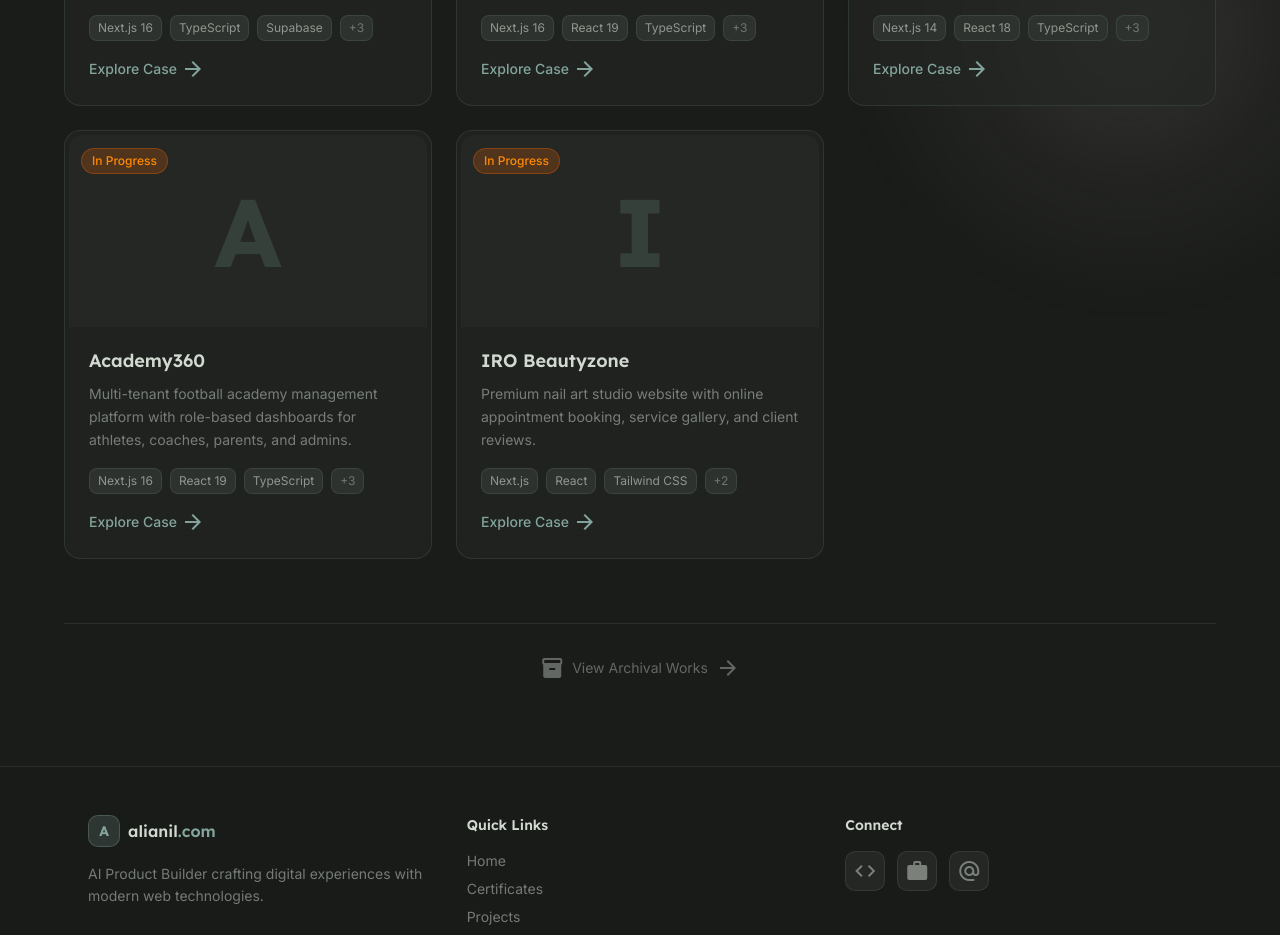
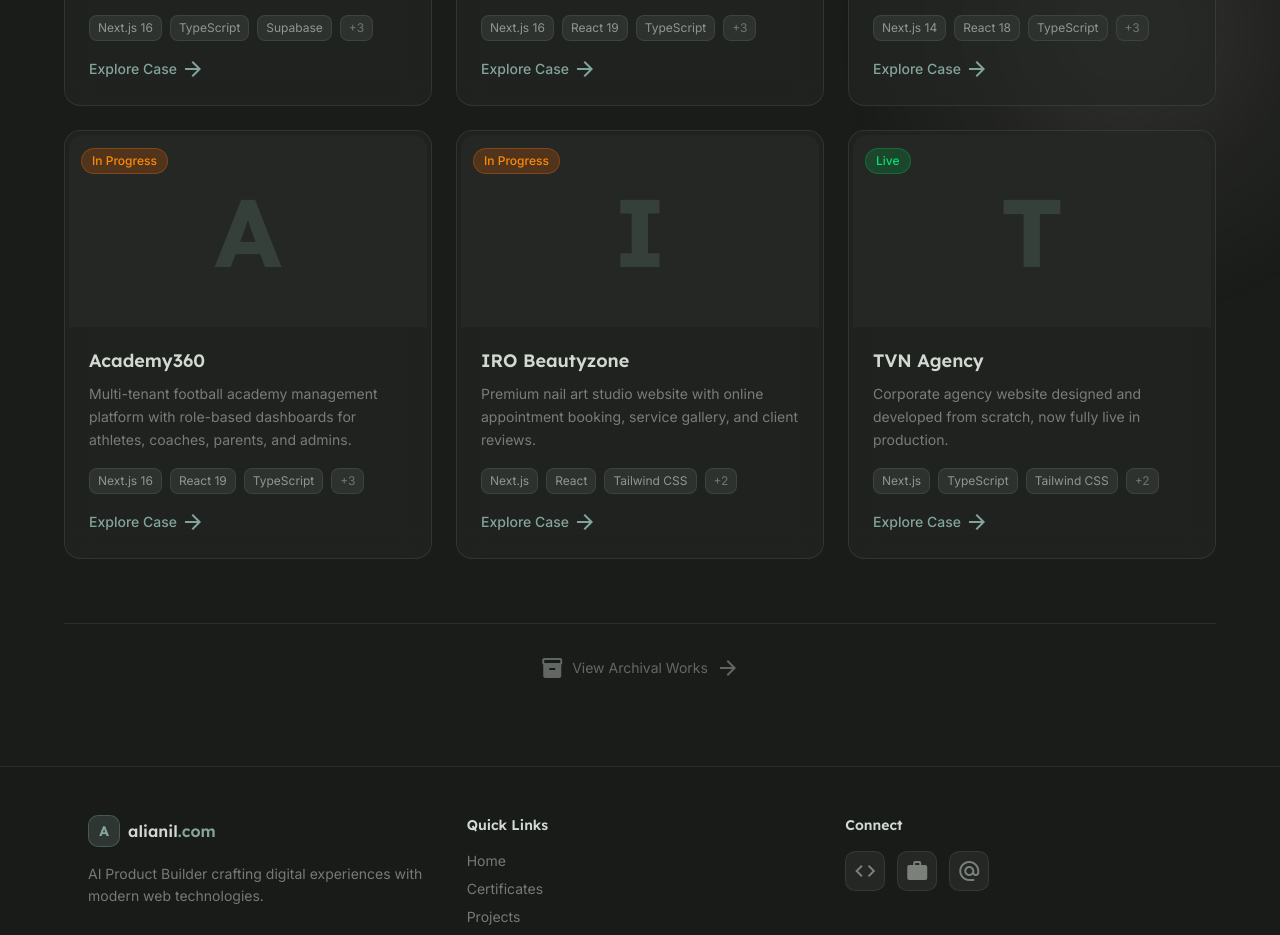
Before and after one commit to alianilalan7-lgtm/portfolioanil, a Next.js app: page /en/projects in a window 1280 px wide. Shown: the part 680-1615 px from the top of the page. Built offline with nearby package versions, Linux system fonts and the light colour scheme.

Commit message:
Add TVN agency project entry

```diff
--- a/src/app/[locale]/projects/[slug]/page.tsx
+++ b/src/app/[locale]/projects/[slug]/page.tsx
@@ -154,6 +154,7 @@ function ProjectDetailContent({
                   gozcu: "bg-[#f0f4f8]",
                   academy360: "bg-[#2bae7e]",
                   "iro-beautyzone": "bg-[#9a8174]",
+                  "tvn-agency": "bg-black",
                 }[project.slug] || "bg-forest-lighter"
               }`}>
                 {project.image ? (
@@ -168,6 +169,7 @@ function ProjectDetailContent({
                         gozcu: "object-contain p-3",
                         academy360: "object-contain p-8",
                         "iro-beautyzone": "object-contain p-6",
+                        "tvn-agency": "object-contain p-6",
                       }[project.slug] || "object-cover"
                     }`}
                     sizes="(max-width: 1024px) 100vw, 66vw"
--- a/src/app/globals.css
+++ b/src/app/globals.css
@@ -84,6 +84,17 @@
 .glass-card-hover:hover {
   border-color: rgba(132, 165, 157, 0.35);
   box-shadow: 0 0 30px rgba(132, 165, 157, 0.08);
+}
+
+/* Enhanced desktop glow card */
+.glass-card-glow {
+  transition: all 0.3s ease;
+}
+
+.glass-card-glow:hover {
+  border-color: rgba(132, 165, 157, 0.35);
+  box-shadow: 0 0 40px rgba(132, 165, 157, 0.15), 0 0 80px rgba(132, 165, 157, 0.05);
+  transform: translateY(-2px);
 }
 
 /* Ping animation for "Available" badge */
--- a/src/components/HeroSection.tsx
+++ b/src/components/HeroSection.tsx
@@ -7,8 +7,8 @@ export default function HeroSection() {
   const t = useTranslations("Hero");
 
   return (
-    <section className="pt-32 pb-20 px-6">
-      <div className="max-w-6xl mx-auto grid grid-cols-1 md:grid-cols-2 gap-12 items-center">
+    <section className="pt-32 pb-20 px-6 xl:pt-40 xl:pb-28">
+      <div className="max-w-6xl 2xl:max-w-7xl mx-auto grid grid-cols-1 md:grid-cols-2 gap-12 xl:gap-16 items-center">
         {/* Left - Content */}
         <div>
           {/* Available badge */}
@@ -23,7 +23,7 @@ export default function HeroSection() {
           </div>
 
           {/* Main heading */}
-          <h1 className="font-heading text-5xl md:text-7xl font-bold text-sage leading-tight mb-6">
+          <h1 className="font-heading text-5xl md:text-7xl xl:text-8xl font-bold text-sage leading-tight mb-6">
             {t("heading1")}
             <br />
             <span className="text-primary">{t("heading2")}</span>
--- a/src/data/projects.ts
+++ b/src/data/projects.ts
@@ -321,6 +321,56 @@ async function renderEditorial(article: Article) {
     liveUrl: "https://iro-beautyzone.vercel.app",
     sourceUrl: "https://github.com/alianilalan7-lgtm/-robeautyzone",
   },
+  {
+    slug: "tvn-agency",
+    title: "TVN Agency",
+    descriptionKey: "Projects.tvn-agency.description",
+    longDescriptionKey: "Projects.tvn-agency.longDescription",
+    image: "/images/tvn_logo-02.png",
+    status: "live",
+    category: "Web App",
+    techStack: [
+      "Next.js",
+      "TypeScript",
+      "Tailwind CSS",
+      "Framer Motion",
+      "Vercel",
+    ],
+    featured: true,
+    progress: 100,
+    overviewKey: "Projects.tvn-agency.overview",
+    problemKey: "Projects.tvn-agency.problem",
+    solutionKey: "Projects.tvn-agency.solution",
+    features: [
+      {
+        titleKey: "Projects.tvn-agency.features.branding.title",
+        descriptionKey: "Projects.tvn-agency.features.branding.description",
+        icon: "auto_awesome",
+      },
+      {
+        titleKey: "Projects.tvn-agency.features.performance.title",
+        descriptionKey: "Projects.tvn-agency.features.performance.description",
+        icon: "speed",
+      },
+      {
+        titleKey: "Projects.tvn-agency.features.seo.title",
+        descriptionKey: "Projects.tvn-agency.features.seo.description",
+        icon: "travel_explore",
+      },
+      {
+        titleKey: "Projects.tvn-agency.features.contact.title",
+        descriptionKey: "Projects.tvn-agency.features.contact.description",
+        icon: "call",
+      },
+    ],
+    team: [{ name: "Ali Anil Alan", role: "Product Designer & Developer" }],
+    timeline: {
+      duration: "Completed",
+      phase: "Production Live",
+      role: "Solo Developer",
+    },
+    liveUrl: "https://www.tvn.agency/",
+  },
 ];
 
 export const categories = ["All Works", "AI Labs", "SaaS", "Web App"];
--- a/src/messages/en.json
+++ b/src/messages/en.json
@@ -194,6 +194,19 @@
         "reviews": { "title": "Client Reviews", "description": "Testimonial carousel featuring verified client reviews highlighting team members by name." },
         "whatsapp": { "title": "WhatsApp Integration", "description": "Direct WhatsApp contact for instant communication and quick booking inquiries." }
       }
+    },
+    "tvn-agency": {
+      "description": "Corporate agency website designed and developed from scratch, now fully live in production.",
+      "longDescription": "TVN Agency is a modern, conversion-focused web experience built to reflect the agency's brand identity with clarity and confidence. The project was delivered end-to-end by me, from design direction and content structure to implementation and production deployment.",
+      "overview": "The website was built to create a strong first impression, communicate services clearly, and guide visitors toward contact actions. It runs as a fully responsive production site with clean UI language and performance-focused optimization.",
+      "problem": "The agency needed a modern digital presence that could build trust, explain services quickly, and turn traffic into qualified contact requests.",
+      "solution": "I developed a custom Next.js corporate website with performance optimization and solid SEO fundamentals. Visual hierarchy, content flow, and CTA placement were designed specifically for conversion-focused user journeys.",
+      "features": {
+        "branding": { "title": "Brand-Driven Design", "description": "A modern visual language crafted to reflect the agency identity with confidence." },
+        "performance": { "title": "High Performance", "description": "Fast loading pages and smooth interactions through optimized frontend structure." },
+        "seo": { "title": "SEO Foundations", "description": "Semantic structure and clean metadata setup to improve search visibility." },
+        "contact": { "title": "Conversion-Focused Contact Flow", "description": "Clear CTA strategy that guides visitors quickly into contact actions." }
+      }
     }
   }
 }
--- a/src/messages/tr.json
+++ b/src/messages/tr.json
@@ -194,6 +194,19 @@
         "reviews": { "title": "Müşteri Yorumları", "description": "Ekip üyelerini isimleriyle vurgulayan doğrulanmış müşteri yorumlarını içeren yorum karuseli." },
         "whatsapp": { "title": "WhatsApp Entegrasyonu", "description": "Anlık iletişim ve hızlı randevu sorguları için doğrudan WhatsApp bağlantısı." }
       }
+    },
+    "tvn-agency": {
+      "description": "TVN Agency için sıfırdan tasarlanıp geliştirilen, prod ortamında yayına alınmış kurumsal web sitesi.",
+      "longDescription": "TVN Agency, ajansın marka kimliğini güçlü şekilde yansıtan, performans ve dönüşüm odaklı modern bir web deneyimidir. Tasarım, içerik yapısı ve teknik geliştirme süreci uçtan uca tarafımdan yönetilerek canlıya alınmıştır.",
+      "overview": "Proje; güçlü bir ilk izlenim, net hizmet anlatımı ve iletişim odaklı kullanıcı akışı hedefiyle inşa edildi. Tam responsive yapı, temiz arayüz dili ve yüksek hız odaklı optimizasyonlarla prod ortamında aktif olarak yayınlanıyor.",
+      "problem": "Ajansın dijital vitrini, marka güvenini artıracak modern bir görünüm, anlaşılır hizmet sunumu ve ziyaretçiyi hızlı aksiyona yönlendiren bir yapı gerektiriyordu.",
+      "solution": "Next.js tabanlı, performans optimizasyonları ve SEO temel ayarlarıyla desteklenen özel bir kurumsal site geliştirildi. Görsel hiyerarşi, içerik akışı ve iletişim CTA'ları dönüşüm odaklı şekilde kurgulandı.",
+      "features": {
+        "branding": { "title": "Marka Odaklı Tasarım", "description": "Ajans kimliğini yansıtan, modern ve güven veren bir görsel dil." },
+        "performance": { "title": "Yüksek Performans", "description": "Hızlı açılış süreleri ve akıcı deneyim için optimize edilmiş sayfa yapısı." },
+        "seo": { "title": "SEO Temelleri", "description": "Arama motoru görünürlüğü için temiz semantik yapı ve meta düzeni." },
+        "contact": { "title": "Dönüşüm Odaklı İletişim", "description": "Ziyaretçileri hızlıca iletişime yönlendiren net CTA ve akış tasarımı." }
+      }
     }
   }
 }
```
Also changed, not shown: public/images/tvn_logo-02.png (added).
